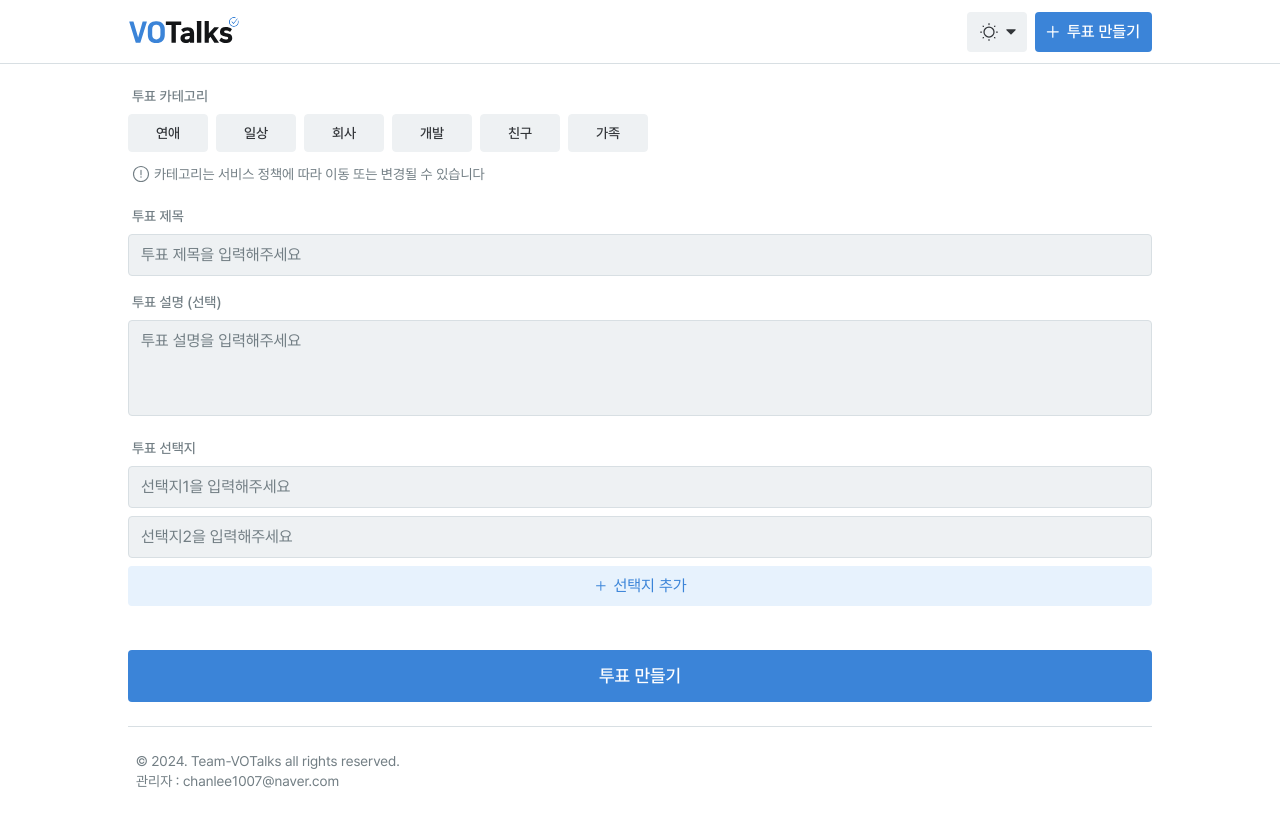
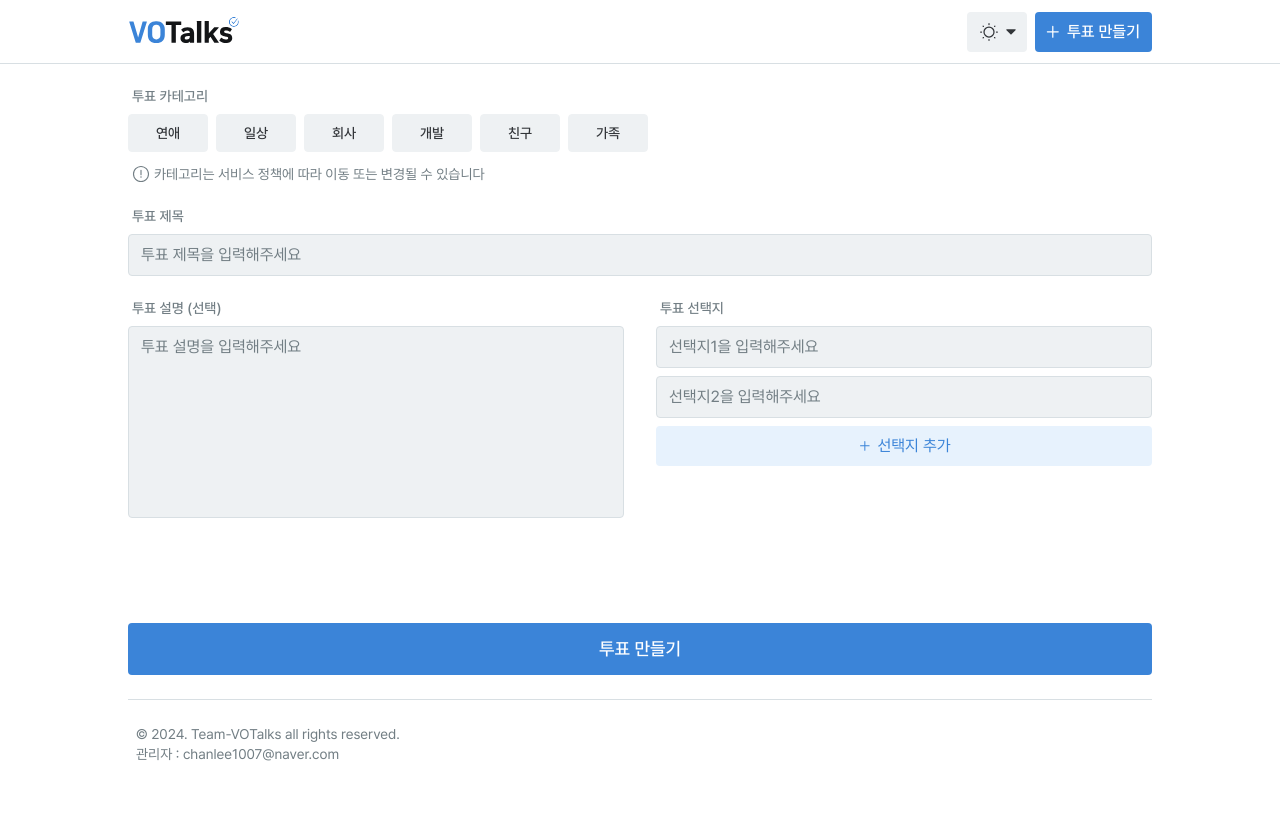
Before and after one commit to Team-VOTalks/VOTalks-FE, a Next.js app: page /vote/new in a window 1280 px wide. After the commit the page ends 800 px from the top, so only its background shows below. Built offline with nearby package versions, Linux system fonts and the light colour scheme.

Commit message:
design : 투표 생성 폼 반응형 디자인 수정

```diff
--- a/src/features/create-vote-form/ui/create-vote-form.tsx
+++ b/src/features/create-vote-form/ui/create-vote-form.tsx
@@ -32,7 +32,6 @@ export default function CreateVoteForm() {
             <Shared.ui.GuideTxt content="카테고리는 서비스 정책에 따라 이동 또는 변경될 수 있습니다" />
           </Shared.ui.FormFieldset>
           <Shared.ui.FormFieldset>
-            <legend className="blind">제목 및 설명</legend>
             <Shared.ui.FormLabel htmlFor="title">투표 제목</Shared.ui.FormLabel>
             <Shared.ui.FormInput
               type="text"
@@ -44,9 +43,14 @@ export default function CreateVoteForm() {
               })}
             />
             {errors.title && <Shared.ui.GuideTxt content={errors.title.message!} color="red" />}
+          </Shared.ui.FormFieldset>
+          <div className="md:flex md:justify-between md:gap-8">
+            <div className="w-full md:w-1/2">
+              <Shared.ui.FormFieldset>
                 <Shared.ui.FormLabel htmlFor="description">투표 설명 (선택)</Shared.ui.FormLabel>
                 <Shared.ui.FormTextarea
                   placeholder="투표 설명을 입력해주세요"
+                  className="md:min-h-48"
                   {...register('description', {
                     maxLength: { value: 300, message: '설명은 300자 이상 입력할 수 없습니다' },
                   })}
@@ -55,6 +59,8 @@ export default function CreateVoteForm() {
                   <Shared.ui.GuideTxt content={errors.description.message!} color="red" />
                 )}
               </Shared.ui.FormFieldset>
+            </div>
+            <div className="w-full md:w-1/2">
               <Shared.ui.FormFieldset>
                 <Shared.ui.FormLabel>투표 선택지</Shared.ui.FormLabel>
                 <VoteFormSelection
@@ -65,6 +71,8 @@ export default function CreateVoteForm() {
                   errors={errors}
                 />
               </Shared.ui.FormFieldset>
+            </div>
+          </div>
         </div>
         <button
           type="submit"
```
Lines whose indentation alone changed are shown as unchanged.
